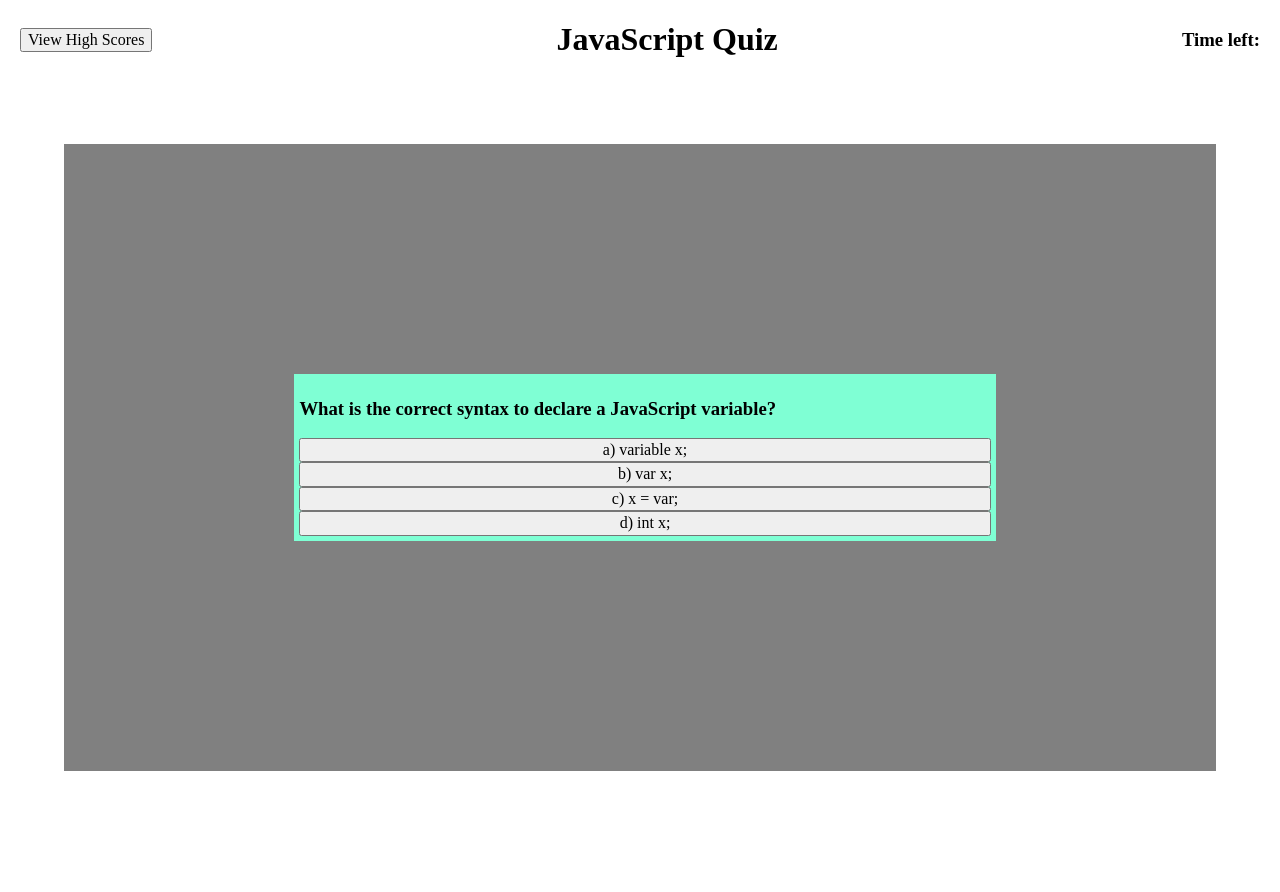
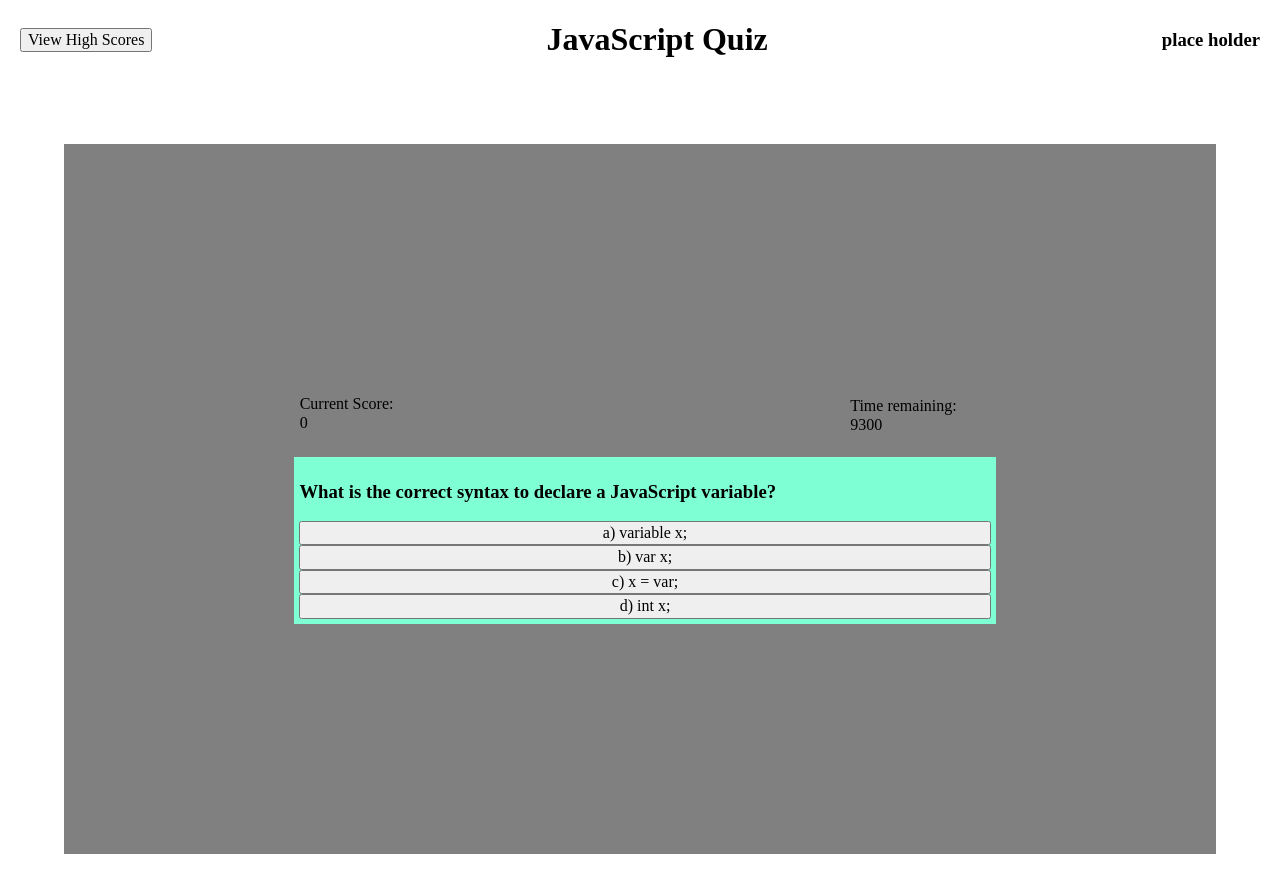
Before and after one commit to NoahAaronBurton/js-quiz, a plain HTML site: page index.html in a window 1280 px wide. Both pictures are taken after a click on the button "Start Quiz". Before the commit the page ends 835 px from the top, so only its background shows below. Drawn offline with nearby package versions, Linux system fonts and the light colour scheme.

Commit message:
timer and score calc functions

```diff
--- a/assets/script.js
+++ b/assets/script.js
@@ -118,10 +118,32 @@ var quizQuestions = [ // items in this array generated via Chat GPT
   ];
 
 
+
+
+
+// calculate score
+function calcFinalScore() {
+  alert('You scored ' + userScore + ' points!');
+  finalScore = prompt('Enter your initials to join the leader board') + ' ' + userScore
+  console.log(finalScore);
+  return finalScore;
+
+}
+
 // timer function
- var timeLeft = 30;
+ var timeLeft = 10000;
  function startTimer() {
+  var timer = document.getElementById('time-left')
+  var timerInterval = setInterval(function(){
+    timeLeft--;
+    timer.textContent = 'Time remaining: ' +timeLeft;
 
+    if (timeLeft <= 0) {
+      clearInterval(timerInterval);
+      alert('times up!');
+      calcFinalScore();
+    }
+  })
  }
 
 
@@ -167,8 +189,10 @@ function displayQuizQuestion() {
         var correctAnswer = currentQuestion.options[currentQuestion.answer];
         if (userChoice.trim() === correctAnswer.trim()) {
           quizBox.style.backgroundColor = 'green';
+          userScore += 100;
         } else {
           quizBox.style.backgroundColor = 'red';
+          timeLeft -= 1000; // takes time off when incorrect answer is given
         }
       }
     }
--- a/assets/style.css
+++ b/assets/style.css
@@ -24,11 +24,32 @@ main {
 }
 
 .container {
-    display: block;
+    display: flex;
+    flex-direction: column;
     background-color: grey;
     padding: 20%;
     width: 60%;
     height: 50%;
+}
+
+.wrapper {
+    display: flex;
+    flex-direction: row;
+    justify-content: space-between;
+}
+
+#current-score {
+    padding: 5%;
+
+
+    justify-content: flex-start;
+}
+
+#time-left {
+
+    justify-content: flex-end;
+
+    padding: 5%;
 }
  /* --quiz box-- */
 #quiz-box {
--- a/index.html
+++ b/index.html
@@ -12,10 +12,18 @@
     <header id="highscores">
         <button id="highscore-button">View High Scores</button>
         <h1>JavaScript Quiz</h1>
-        <h3 id="time-left">Time left:</h3>
+        <h3>place holder</h3>
     </header>
     <main>
         <div class="container">
+            <div class="wrapper">
+                <div>
+                    <p id="current-score">Current Score: 0</p>
+                </div>
+                <div>
+                    <p id="time-left">Time remaining: 10000 </p>
+                </div>
+            </div>
          <div id="quiz-box">
             <h3 id="quiz-text">Welcome to the Javascript Quiz.</h3>
             <p id="quiz-subtitle">Click the 'start quiz' button to begin. Remember: if you answer a question incorrectly, 5 seconds will be taken off the timer!</p>
```
